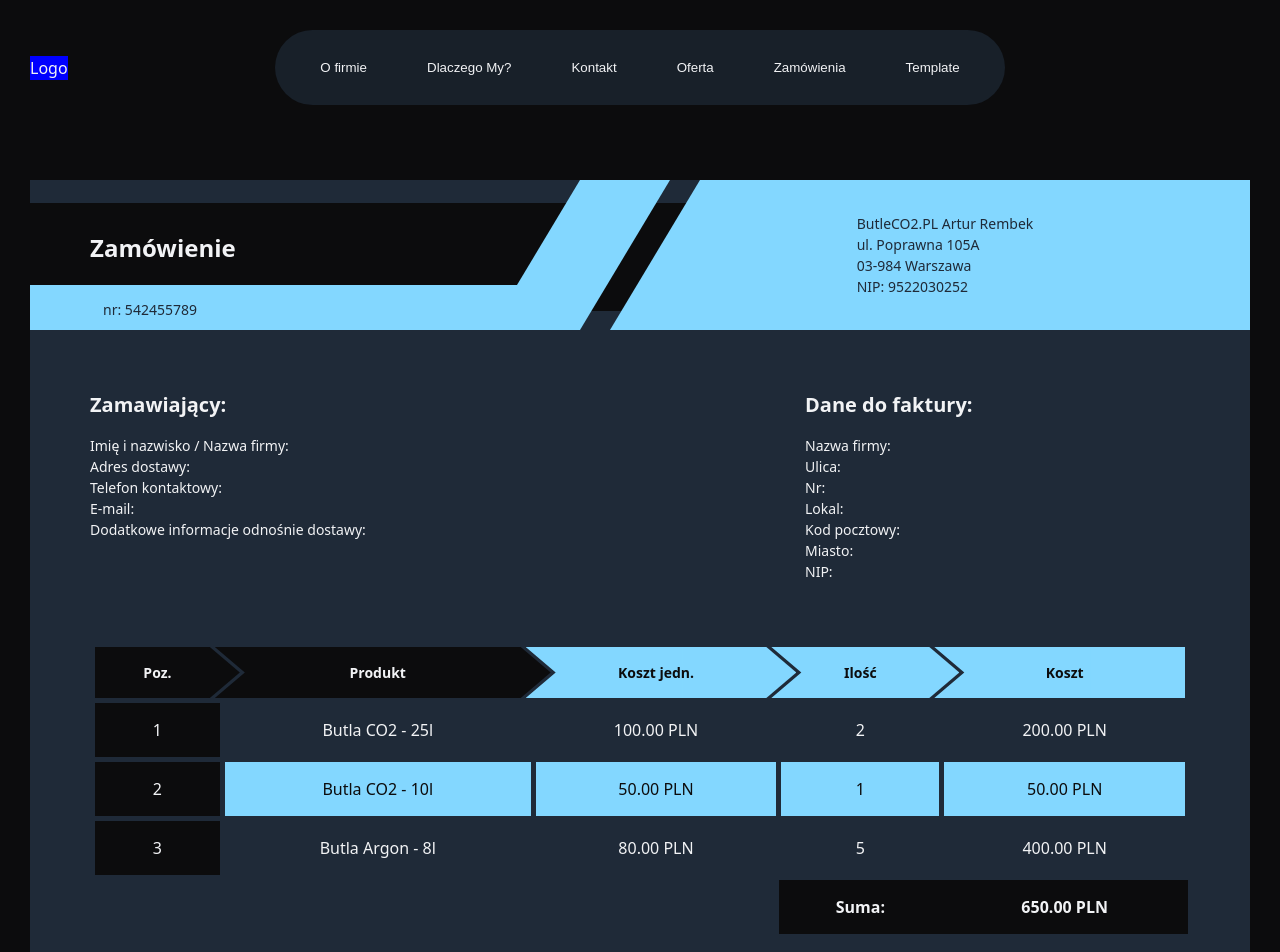
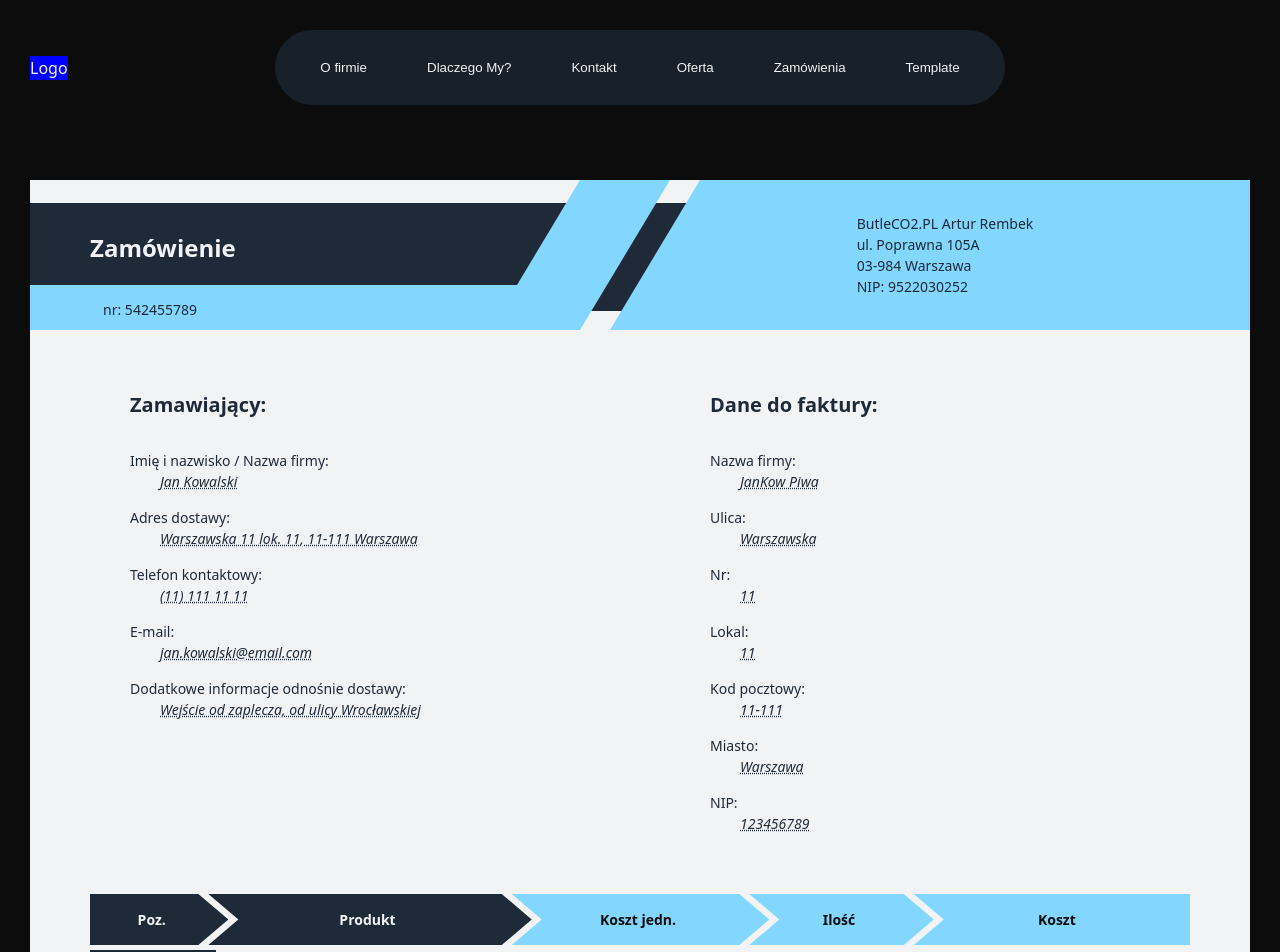
Before and after one commit to AMichalMurawski/butleCO2, a React (Vite) app: page /orders in a window 1280 px wide. Shown: the top 952 px of the page. Built offline with nearby package versions, Linux system fonts and the light colour scheme.

Commit message:
add button wraper + add visualization for client and invoice data + stylizing

```diff
--- a/src/sections/Orders/InvoiceClient.styled.ts
+++ b/src/sections/Orders/InvoiceClient.styled.ts
@@ -5,16 +5,34 @@ export const InvoiceClient = styled.div`
   padding: 60px;
   display: flex;
   flex-direction: row;
-  justify-content: space-between;
+  gap: 60px;
+  // justify-content: space-between;
 `;
 
 export const ClientWraper = styled.div`
-  width: 35%;
+  width: max(40%, 250px);
+  margin-inline: auto;
   text-align: left;
+  display: flex;
+  flex-direction: column;
+  gap: 15px;
+  // box-shadow: 0 0 1px 1px red;
 `;
 
 export const Subtitle = styled(H3)`
   margin-bottom: 15px;
 `;
 
-export const ClientData = styled(P)``;
+export const ClientData = styled.div`
+  display: flex;
+  flex-direction: column;
+`;
+
+export const ClientName = styled(P)``
+
+// only for visualization before create fields
+export const ViualText = styled(P)`
+  margin-left: 30px;
+  font-style: italic;
+  text-decoration: underline dotted;
+`
--- a/src/sections/Orders/InvoiceHeader.styled.ts
+++ b/src/sections/Orders/InvoiceHeader.styled.ts
@@ -50,6 +50,7 @@ export const Title = styled(H2)`
   top: 50px;
   left: 60px;
   text-align: left;
+  color: ${({theme}) => theme.color.text};
 
   &::before {
     content: '';
@@ -58,7 +59,7 @@ export const Title = styled(H2)`
     left: -100%;
     width: 1200px;
     height: 300%;
-    background-color: ${({ theme }) => theme.color.main};
+    background-color: ${({ theme }) => theme.color.structural};
     z-index: -1;
   }
 `;
--- a/src/sections/Orders/InvoiceProducts.styled.ts
+++ b/src/sections/Orders/InvoiceProducts.styled.ts
@@ -18,13 +18,6 @@ export const TableRow = styled.tr``;
 
 export const TableHeaderCell = styled.th`
   position: relative;
-  //   &:nth-child(even) {
-  //     color: ${({ theme }) => theme.color.main};
-  //     background-color: ${({ theme }) => theme.color.remarkable};
-  //   }
-  //   &:nth-child(odd) {
-  //     background-color: ${({ theme }) => theme.color.main};
-  //   }
   z-index: 1;
 
   &::before,
@@ -33,18 +26,20 @@ export const TableHeaderCell = styled.th`
     position: absolute;
     top: 0;
     left: 0;
-    width: calc(100% + 20px);
+    width: calc(100% + 15px);
     height: 100%;
     z-index: -1;
   }
 
   &:nth-child(1),
   &:nth-child(2) {
+    color: ${({ theme }) => theme.color.text};
     &::before {
-      background-color: ${({ theme }) => theme.color.main};
+      background-color: ${({ theme }) => theme.color.structural};
     }
     &::after {
-      background-color: ${({ theme }) => theme.color.main};
+  color: ${({theme}) => theme.color.text};
+      background-color: ${({ theme }) => theme.color.structural};
     }
   }
 
@@ -63,13 +58,13 @@ export const TableHeaderCell = styled.th`
   &:last-of-type {
     &::before {
       width: calc(100% + 30px);
-      clip-path: polygon(50% 0, calc(100% - 30px) 0, calc(100% - 30px) 100%, 50% 100%);
+      clip-path: polygon(30% 0, calc(100% - 30px) 0, calc(100% - 30px) 100%, 30% 100%);
     }
   }
 
   &:not(:last-of-type) {
     &::before {
-      clip-path: polygon(50% 0, calc(100% - 30px) 0, 100% 50%, calc(100% - 30px) 100%, 50% 100%);
+      clip-path: polygon(30% 0, calc(100% - 30px) 0, 100% 50%, calc(100% - 30px) 100%, 30% 100%);
     }
   }
 
@@ -84,13 +79,15 @@ export const TableHeaderCell = styled.th`
       left: -10px;
       clip-path: polygon(0 0, 60% 0, 60% 100%, 0 100%, 30px 50%);
     }
+    border-left: 5px solid ${({ theme }) => theme.color.text};
   }
 
   padding: 15px;
-  border: 5px solid ${({ theme }) => theme.color.structural};
+  border-bottom: 5px solid ${({ theme }) => theme.color.text};
 `;
 
 export const CellContent = styled(P)`
+  color: inherit;
   z-index: 1;
 `;
 
@@ -105,11 +102,16 @@ export const TableBodyRow = styled.tr`
 
 export const TableBodyCell = styled.td`
   padding: 15px;
+
   &:first-of-type {
     color: ${({ theme }) => theme.color.text};
-    background-color: ${({ theme }) => theme.color.main};
+    background-color: ${({ theme }) => theme.color.structural};
+    border-bottom: 5px solid ${({ theme }) => theme.color.text};
   }
-  border: 5px solid ${({ theme }) => theme.color.structural};
+
+  &:not(:first-of-type) {
+    border-bottom: 5px solid ${({ theme }) => theme.color.structural};
+  }
 `;
 
 export const TableFooter = styled.tfoot``;
@@ -120,6 +122,7 @@ interface TableFooterCellProps {
 
 export const TableFooterCell = styled.td<TableFooterCellProps>`
   padding: 15px;
+  color: ${({theme}) => theme.color.text};
   font-weight: ${({ $sum }) => ($sum ? '700' : null)};
-  background-color: ${({ theme, $sum }) => ($sum ? theme.color.main : null)};
+  background-color: ${({ theme, $sum }) => ($sum ? theme.color.structural : null)};
 `;
--- a/src/sections/Orders/Orders.styled.ts
+++ b/src/sections/Orders/Orders.styled.ts
@@ -1,11 +1,25 @@
 import styled from 'styled-components';
-import { Section } from '../../styles/Global.styled';
+import { P, Section } from '../../styles/Global.styled';
 
 export const OrderSection = styled(Section)``;
 
 export const InvoiceWraper = styled.div`
   display: flex;
   flex-direction: column;
-  background-color: ${({ theme }) => theme.color.structural};
-  color: ${({ theme }) => theme.color.text};
+  background-color: ${({ theme }) => theme.color.text};
+  color: ${({ theme }) => theme.color.structural};
 `;
+
+export const SubmitButtonWraper = styled.div`
+    margin-left: auto;
+    padding: 30px 60px;
+`
+
+export const InformationsWraper = styled.div`
+    padding: 30px 60px;
+    text-align: left;
+    font-style: italic;
+
+`
+
+export const Informations = styled(P)``
--- a/src/sections/Orders/Orders.tsx
+++ b/src/sections/Orders/Orders.tsx
@@ -1,5 +1,5 @@
 import React from 'react';
-import { InvoiceWraper, OrderSection } from './Orders.styled';
+import { Informations, InformationsWraper, InvoiceWraper, OrderSection, SubmitButtonWraper } from './Orders.styled';
 import { Formik } from 'formik';
 import { initialValues } from './initialValues';
 import {
@@ -11,7 +11,7 @@ import {
   OrderNumber,
   Title,
 } from './InvoiceHeader.styled';
-import { ClientData, ClientWraper, InvoiceClient, Subtitle } from './InvoiceClient.styled';
+import { ClientData, ClientName, ClientWraper, InvoiceClient, Subtitle, ViualText } from './InvoiceClient.styled';
 import {
   CellContent,
   InvoiceProducts,
@@ -25,6 +25,8 @@ import {
   TableHeaderCell,
   TableRow,
 } from './InvoiceProducts.styled';
+import Button from '../../components/Button/Button';
+import { theme } from '../../styles/theme';
 
 const products = [
   { position: 1, name: 'Butla CO2 - 25l', quantity: 2, unitPrice: 100 },
@@ -33,7 +35,9 @@ const products = [
 ];
 
 const Orders: React.FC = () => {
-  const handleSubmit = () => {};
+  const handleSubmit = () => {
+    window.alert("Zamówienie złożone")
+  };
 
   const totalCost = products.reduce(
     (sum, product) => sum + product.quantity * product.unitPrice,
@@ -61,21 +65,57 @@ const Orders: React.FC = () => {
           <InvoiceClient>
             <ClientWraper>
               <Subtitle>Zamawiający:</Subtitle>
-              <ClientData>Imię i nazwisko / Nazwa firmy:</ClientData>
-              <ClientData>Adres dostawy:</ClientData>
-              <ClientData>Telefon kontaktowy:</ClientData>
-              <ClientData>E-mail:</ClientData>
-              <ClientData>Dodatkowe informacje odnośnie dostawy:</ClientData>
+              <ClientData>
+                <ClientName>Imię i nazwisko / Nazwa firmy:</ClientName>
+                <ViualText>Jan Kowalski</ViualText>
+              </ClientData>
+              <ClientData>
+                <ClientName>Adres dostawy:</ClientName>
+                <ViualText>Warszawska 11 lok. 11, 11-111 Warszawa</ViualText>
+              </ClientData>
+              <ClientData>
+                <ClientName>Telefon kontaktowy:</ClientName>
+                <ViualText>(11) 111 11 11</ViualText>
+              </ClientData>
+              <ClientData>
+                <ClientName>E-mail:</ClientName>
+                <ViualText>jan.kowalski@email.com</ViualText>
+              </ClientData>
+              <ClientData>
+                <ClientName>Dodatkowe informacje odnośnie dostawy:</ClientName>
+                <ViualText>Wejście od zaplecza, od ulicy Wrocławskiej</ViualText>
+              </ClientData>
             </ClientWraper>
             <ClientWraper>
               <Subtitle>Dane do faktury:</Subtitle>
-              <ClientData>Nazwa firmy:</ClientData>
-              <ClientData>Ulica:</ClientData>
-              <ClientData>Nr:</ClientData>
-              <ClientData>Lokal:</ClientData>
-              <ClientData>Kod pocztowy:</ClientData>
-              <ClientData>Miasto:</ClientData>
-              <ClientData>NIP:</ClientData>
+              <ClientData>
+                <ClientName>Nazwa firmy:</ClientName>
+                <ViualText>JanKow Piwa</ViualText>
+              </ClientData>
+              <ClientData>
+                <ClientName>Ulica:</ClientName>
+                <ViualText>Warszawska</ViualText>
+              </ClientData>
+              <ClientData>
+                <ClientName>Nr:</ClientName>
+                <ViualText>11</ViualText>
+              </ClientData>
+              <ClientData>
+                <ClientName>Lokal:</ClientName>
+                <ViualText>11</ViualText>
+              </ClientData>
+              <ClientData>
+                <ClientName>Kod pocztowy:</ClientName>
+                <ViualText>11-111</ViualText>
+              </ClientData>
+              <ClientData>
+                <ClientName>Miasto:</ClientName>
+                <ViualText>Warszawa</ViualText>
+              </ClientData>
+              <ClientData>
+                <ClientName>NIP:</ClientName>
+                <ViualText>123456789</ViualText>
+              </ClientData>
             </ClientWraper>
           </InvoiceClient>
           <InvoiceProducts>
@@ -116,11 +156,18 @@ const Orders: React.FC = () => {
                 <TableRow>
                   <TableFooterCell colSpan={3} />
                   <TableFooterCell $sum>Suma:</TableFooterCell>
-                  <TableFooterCell $sum>{totalCost.toFixed(2)} PLN</TableFooterCell>
+                  <TableFooterCell $sum>{totalCost.toFixed(2)} PLN *</TableFooterCell>
                 </TableRow>
               </TableFooter>
             </ProductsTable>
           </InvoiceProducts>
+          <SubmitButtonWraper>
+            <Button type='submit' onClick={handleSubmit} text='Złóż zamówienie' background={theme.color.remarkable} color={ theme.color.structural} />
+          </SubmitButtonWraper>
+          <InformationsWraper>
+            <Informations>* Do ceny mogą być doliczone koszta za dostawę poza rejonem, jak również rabaty dla stałych klientów lub dużych zamówień.</Informations>
+            <Informations>* Ostateczna cena zostanie przesłana drogą mailową wraz z potwierdzeniem zamówienia.</Informations>
+          </InformationsWraper>
         </InvoiceWraper>
       </Formik>
     </OrderSection>
```
